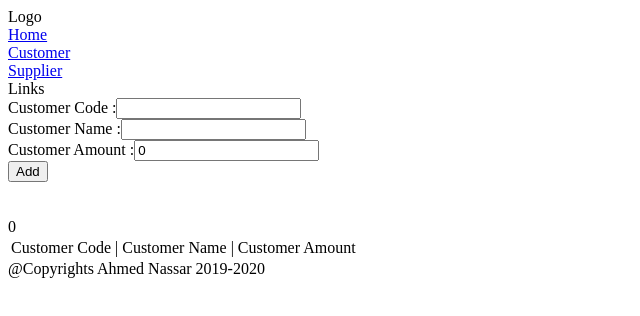
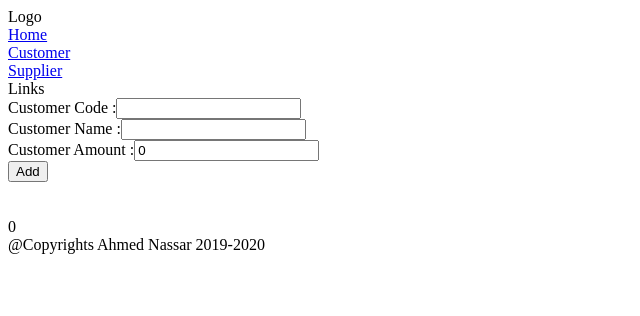
Before and after one commit to ranger163/CustomerApplication, an Angular app: page /customer in a window 1280 px wide. Shown: the top 316 px of the page, without its empty margins (0-640 px from the left). Built offline with nearby package versions, Linux system fonts and the light colour scheme.

Commit message:
ch 37:- Understanding the flow of angular with routing

```diff
--- a/src/customerApp/customer/customerApp.customerView.html
+++ b/src/customerApp/customer/customerApp.customerView.html
@@ -6,9 +6,9 @@ Customer Amount :<input [(ngModel)]="customerModel.customerAmount" type=text/><b
 {{customerModel.customerName}}<br>
 {{customerModel.customerAmount}}<br>
 <table>
-  <tr>
-    <td>Customer Code | </td>
-    <td>Customer Name | </td>
+  <tr *ngIf="customerModels.length>0">
+    <td>Customer Code |</td>
+    <td>Customer Name |</td>
     <td>Customer Amount</td>
   </tr>
   <tr *ngFor="let cust of customerModels">
```
